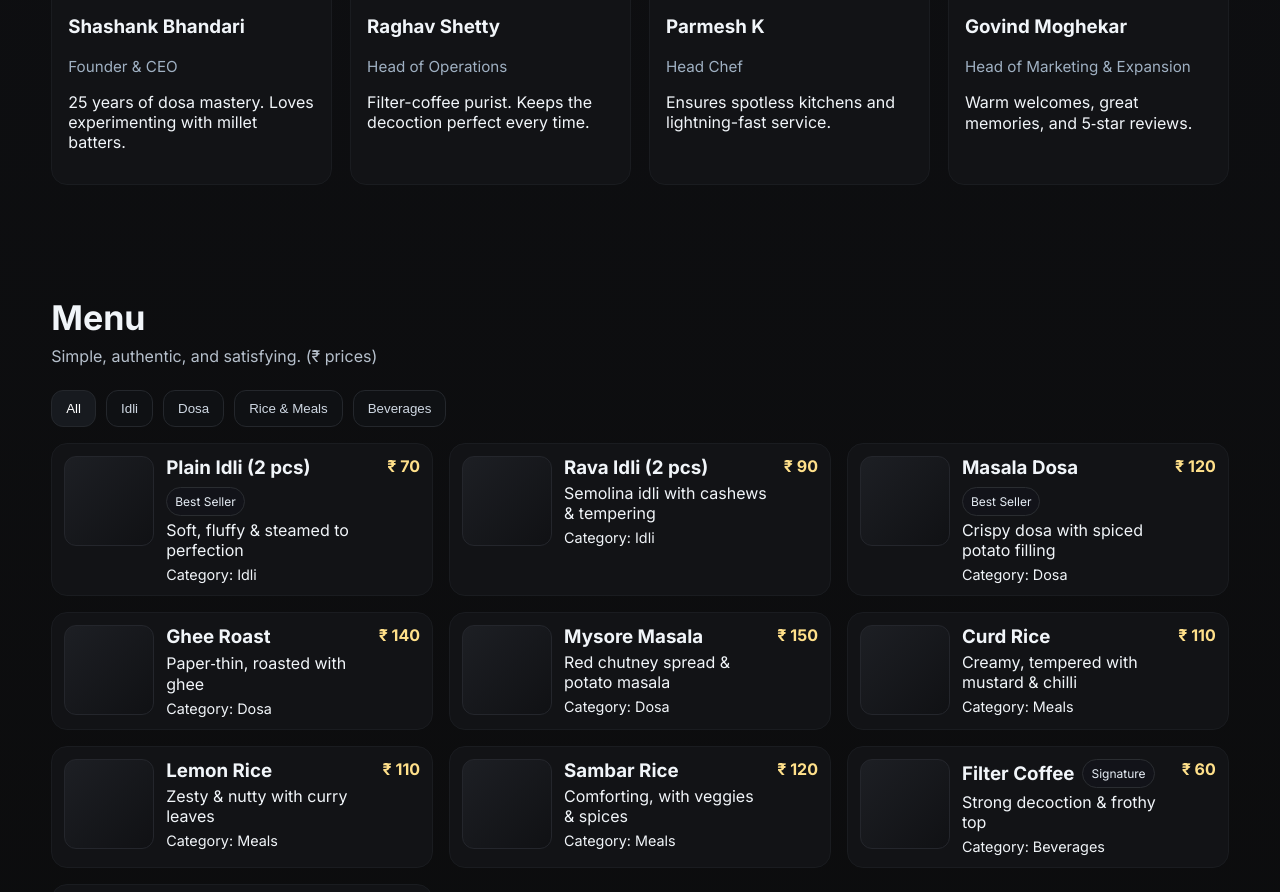
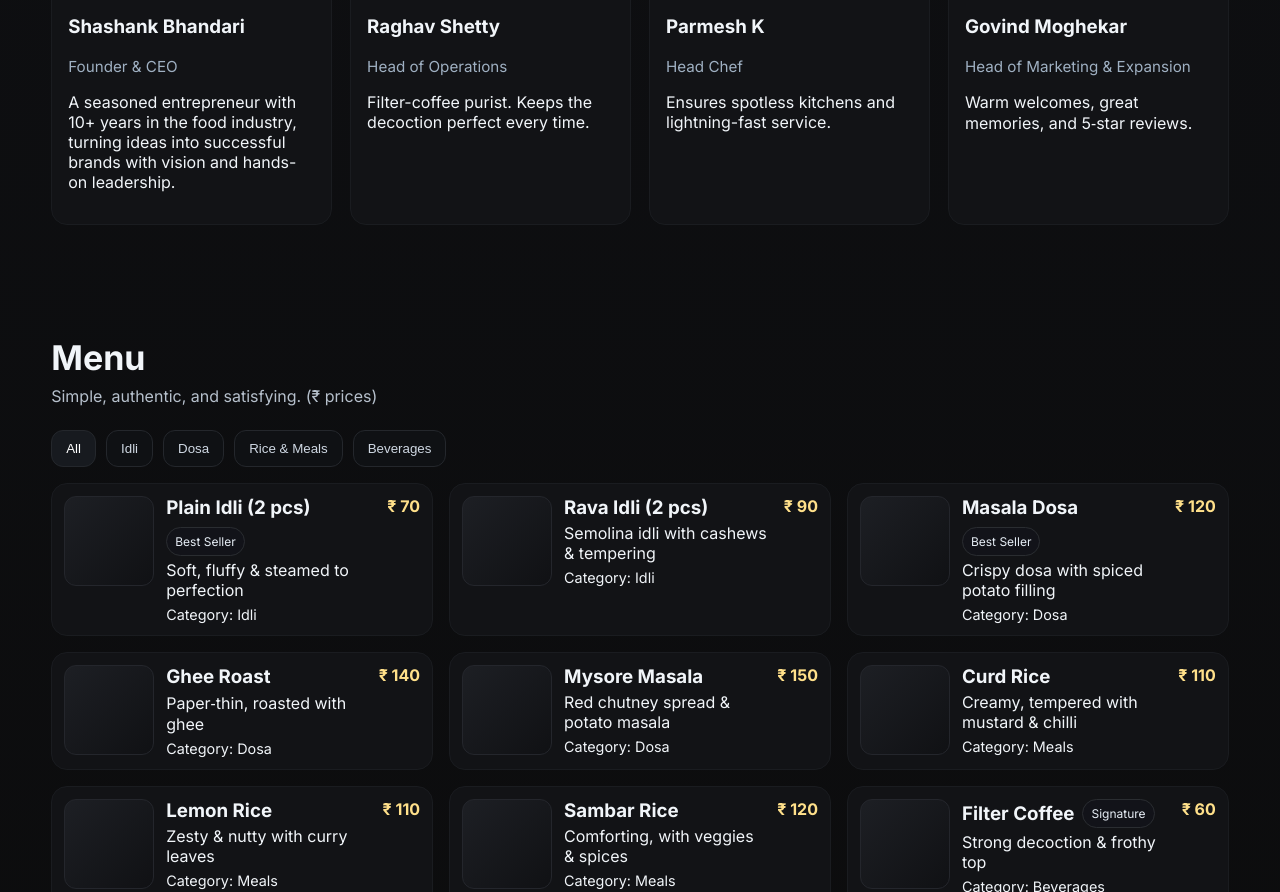
Before and after one commit to Superai-cool/bramhaweb, a plain HTML site: page index.html in a window 1280 px wide. Shown: the part 1668-2560 px from the top of the page. Drawn offline with Linux system fonts and the light colour scheme.

Commit message:
Update index.html

```diff
--- a/index.html
+++ b/index.html
@@ -207,7 +207,7 @@
         <div class="avatar" aria-hidden="true"></div>
         <h3>Shashank Bhandari</h3>
         <p class="role">Founder & CEO </p>
-        <p class="muted">25 years of dosa mastery. Loves experimenting with millet batters.</p>
+        <p class="muted">A seasoned entrepreneur with 10+ years in the food industry, turning ideas into successful brands with vision and hands-on leadership.</p>
       </article>
       <article class="card">
         <div class="avatar" aria-hidden="true"></div>
```
